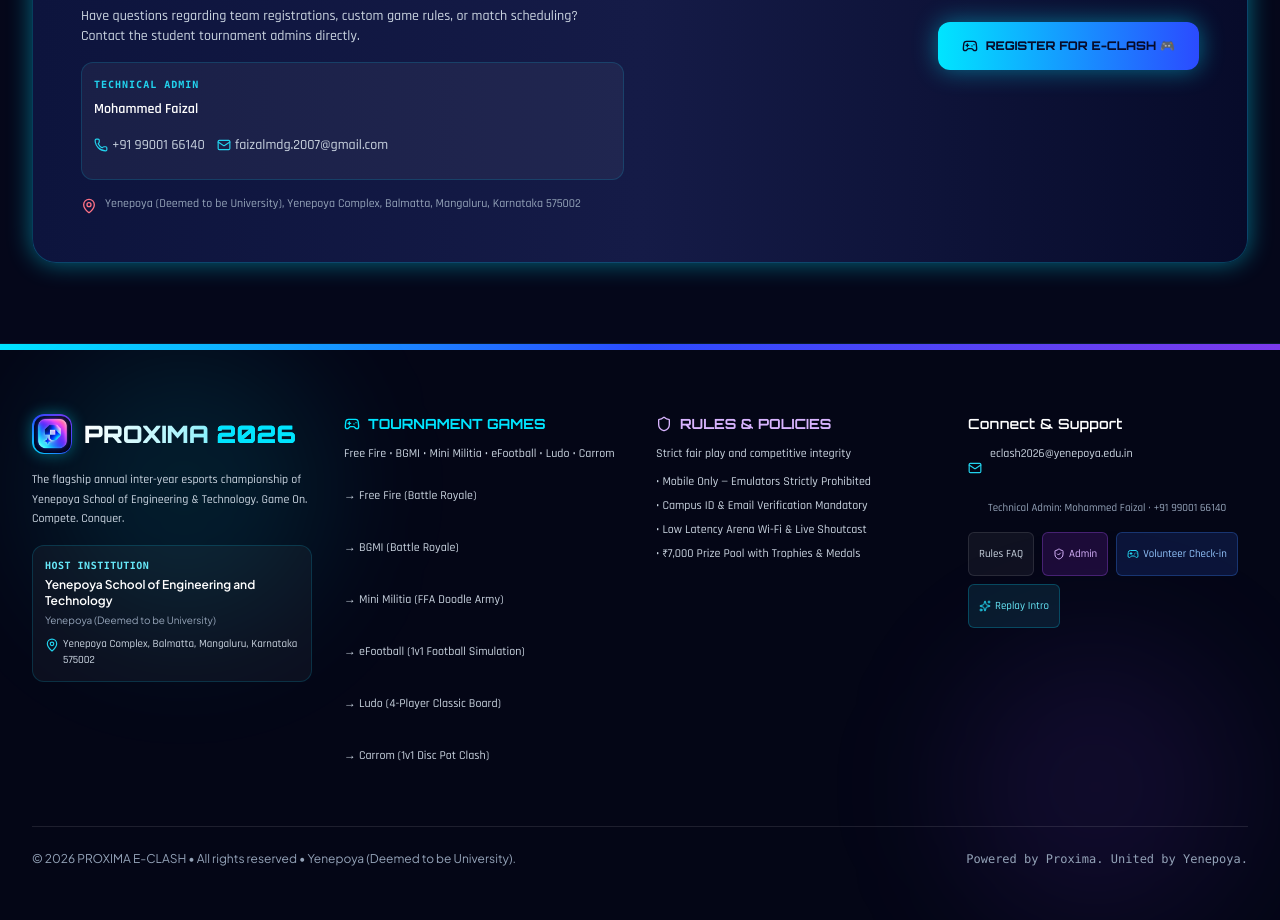
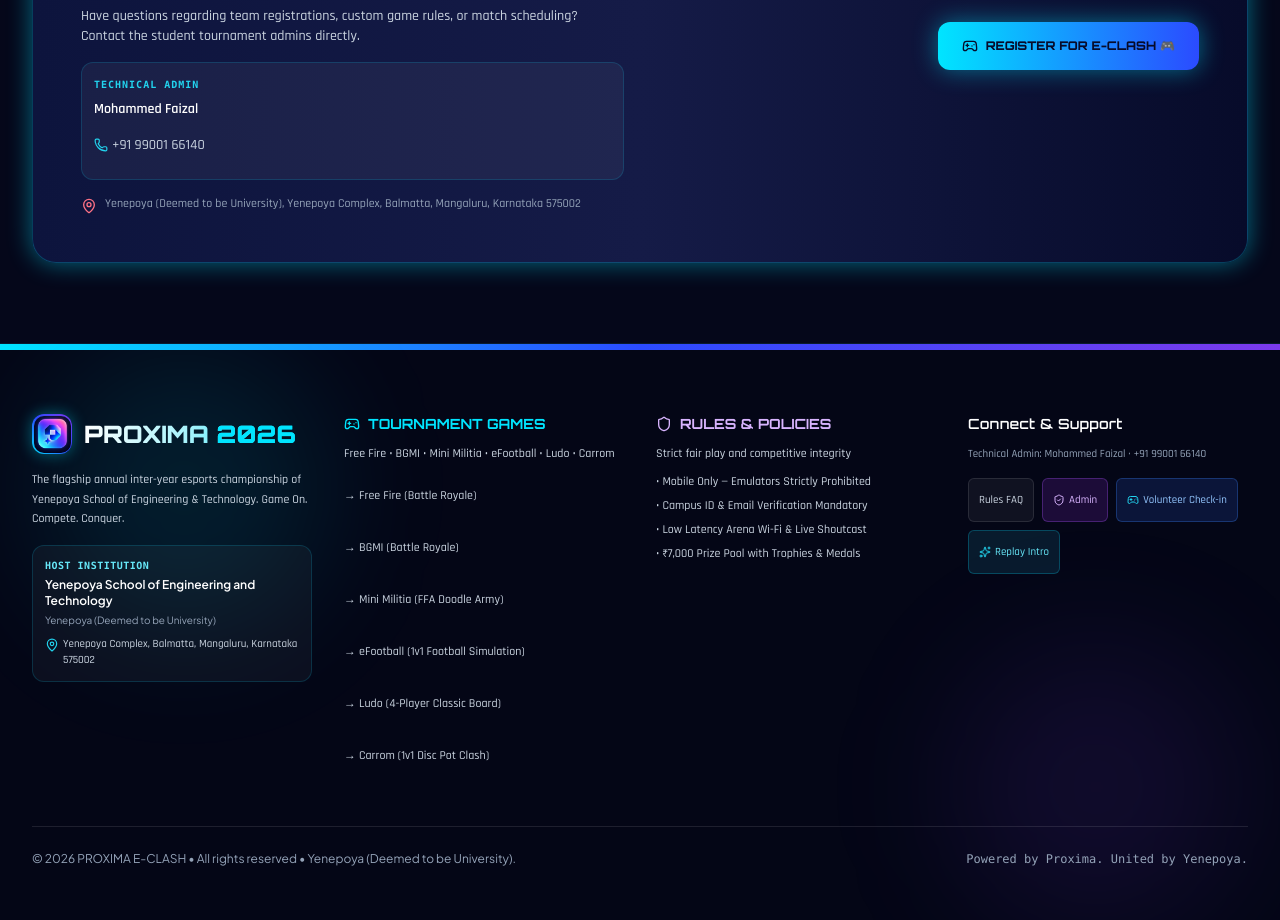
Before and after one commit to faizal-2007/proxima-eclash-2026, a React (Vite) app: page / in a window 1280 px wide. Shown: the part 5700-6620 px from the top of the page. Built offline with nearby package versions, Linux system fonts and the light colour scheme.

Commit message:
feat: remove email addresses from public contact section

```diff
--- a/src/components/Footer.jsx
+++ b/src/components/Footer.jsx
@@ -123,13 +123,7 @@
               Connect & Support
             </div>
             <div className="space-y-2 text-xs text-slate-300 font-rajdhani">
-              <div className="flex items-center gap-2">
-                <Mail className="w-3.5 h-3.5 text-cyan-400" />
-                <a href={`mailto:${EVENT_METADATA.contact.email}`} className="hover:text-white">
-                  {EVENT_METADATA.contact.email}
-                </a>
-              </div>
-              <div className="text-[11px] text-slate-400 pt-0.5 pl-5">
+              <div className="text-[11px] text-slate-400">
                 Technical Admin: {EVENT_METADATA.contact.technicalAdmin} · {EVENT_METADATA.contact.technicalAdminPhone}
               </div>
               <div className="pt-2 flex flex-wrap gap-2">
--- a/src/components/LandingSections.jsx
+++ b/src/components/LandingSections.jsx
@@ -332,10 +332,6 @@
                       <Phone className="w-3.5 h-3.5 text-cyan-400 shrink-0" />
                       {EVENT_METADATA.contact.technicalAdminPhone}
                     </a>
-                    <a href={`mailto:${EVENT_METADATA.contact.technicalAdminEmail}`} className="flex items-center gap-1 hover:text-cyan-400 transition-colors break-all">
-                      <Mail className="w-3.5 h-3.5 text-cyan-400 shrink-0" />
-                      {EVENT_METADATA.contact.technicalAdminEmail}
-                    </a>
                   </div>
                 </div>
                 <div className="flex items-start gap-2 pt-1 text-xs text-slate-400">
```
